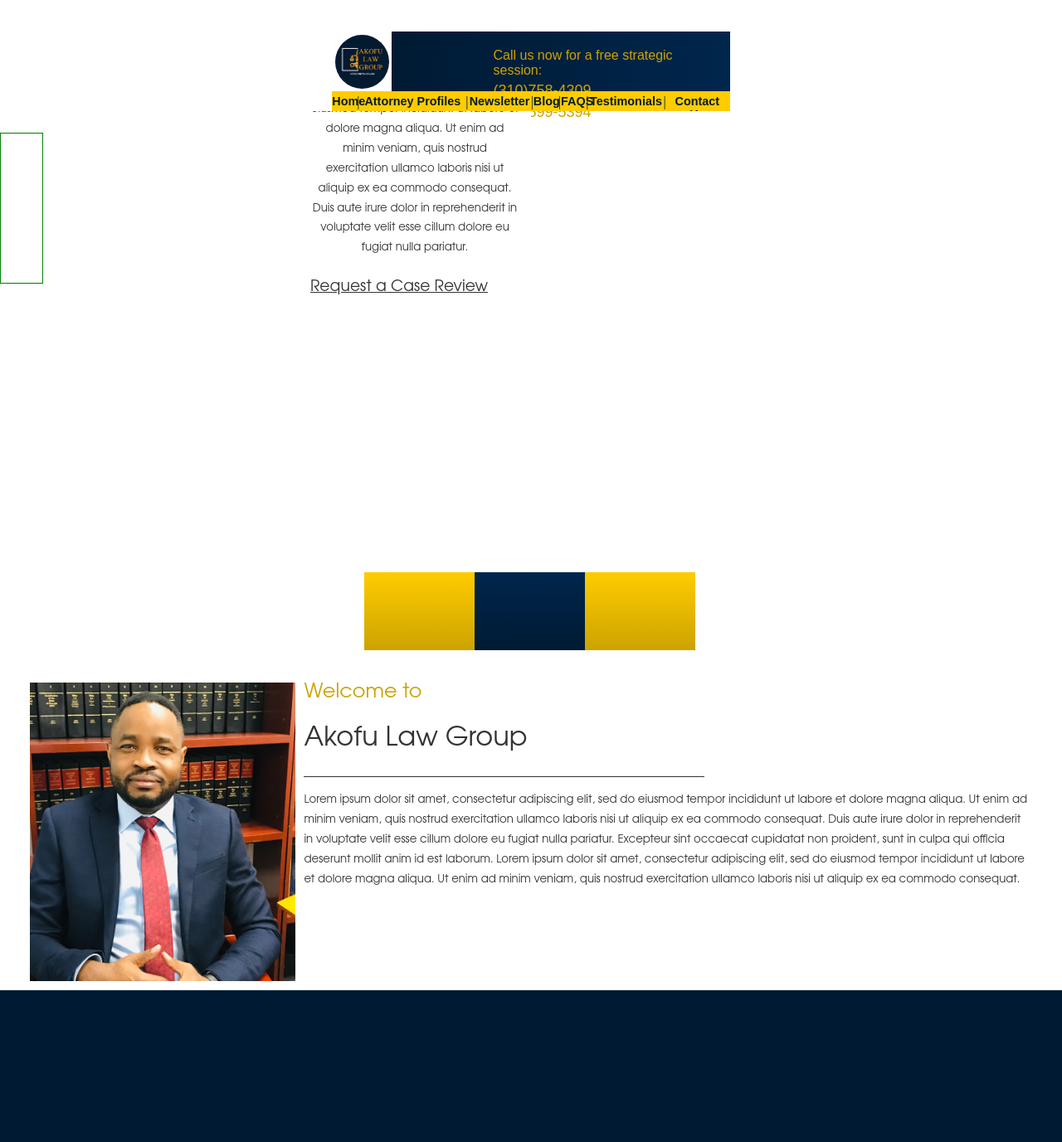
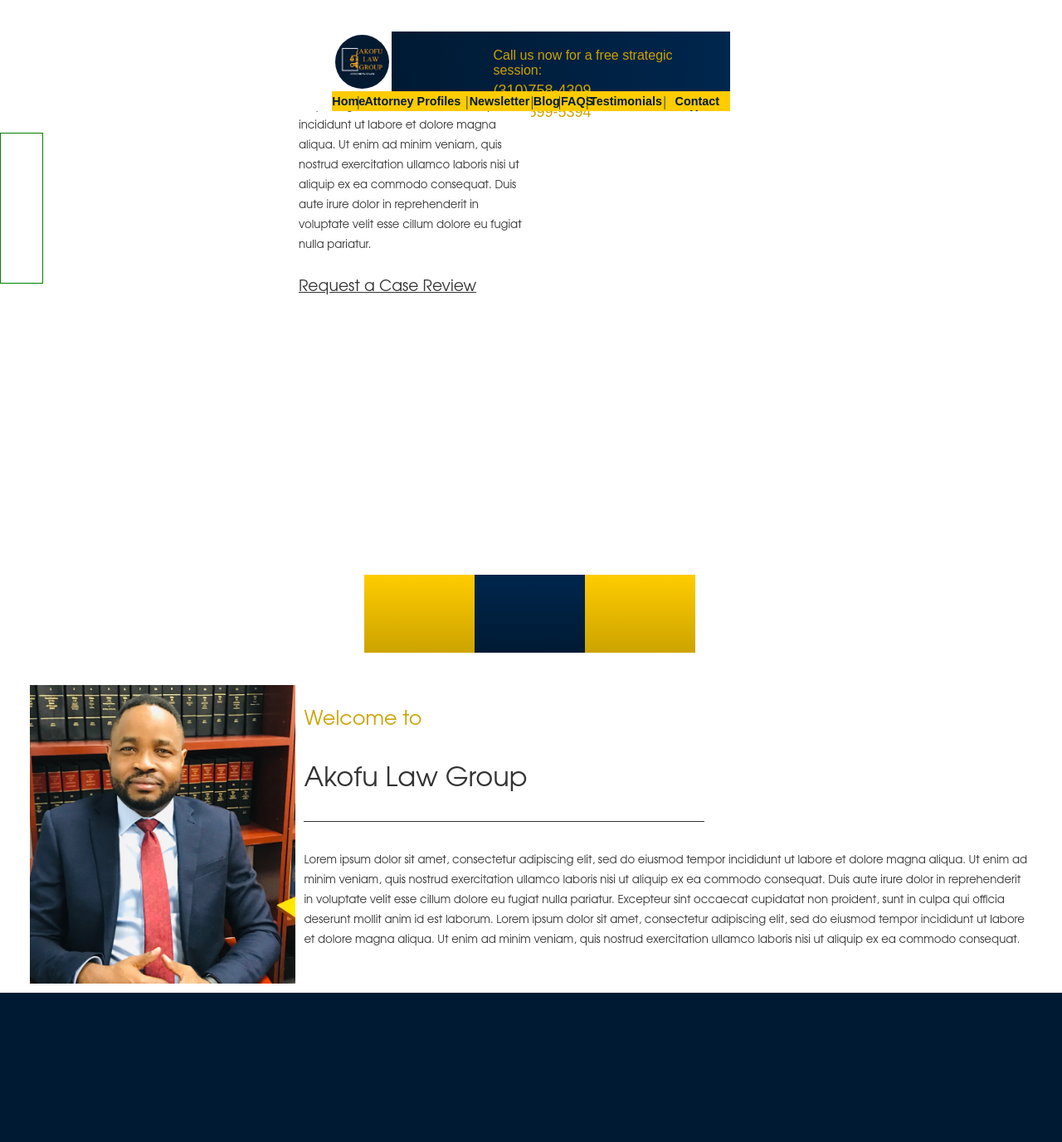
Before and after one commit to drayarms/ALG, a PHP site: page / in a window 1280 px wide. Shown: the top 1377 px of the page at 83% size. Run offline with PHP 8.4, Linux system fonts and the light colour scheme; some libraries are stand-ins or nearby versions.

Commit message:
Add statements class and streamline all statements

```diff
--- a/css/style.css
+++ b/css/style.css
@@ -132,21 +132,21 @@ html{
 
 .content #attorney_panel #law_office_details h1{
 	/*position:relative;top:8%;*/
-	padding:0;
-	margin:0;/*Padding and margin set to 0 to prevent spaces in ancestors*/
-	line-height:1.8;
-	font-family: Avantgarde, TeX Gyre Adventor, URW Gothic L, sans-serif;
-	font-weight:390;
+	/*padding:0;*/
+	/*margin:0;*//*Padding and margin set to 0 to prevent spaces in ancestors*/
+	/*line-height:1.8;*/
+	/*font-family: Avantgarde, TeX Gyre Adventor, URW Gothic L, sans-serif;*/
+	/*font-weight:390;*/
 	color: rgb(51, 51, 51);
 	overflow:hidden;
 }
 
 .content #attorney_panel #law_office_details h2{
 	/*position:relative;top:8%;*/
-	padding:0;
-	margin:0;/*Padding and margin set to 0 to prevent spaces in ancestors*/
-	font-family: Avantgarde, TeX Gyre Adventor, URW Gothic L, sans-serif;
-	font-weight:190;
+	/*padding:0;*/
+	/*margin:0;*//*Padding and margin set to 0 to prevent spaces in ancestors*/
+	/*font-family: Avantgarde, TeX Gyre Adventor, URW Gothic L, sans-serif;*/
+	/*font-weight:190;*/
 	/*color: rgb(230, 184, 0);*/
 	color: rgb(204, 163, 0);
 	overflow:hidden;
@@ -154,11 +154,11 @@ html{
 
 .content #attorney_panel #law_office_details h5{
 	/*position:relative;top:8%;*/
-	padding:0;
-	margin:0;/*Padding and margin set to 0 to prevent spaces in ancestors*/
-	line-height:1.8;
-	font-family: Avantgarde, TeX Gyre Adventor, URW Gothic L, sans-serif;
-	font-weight:190;
+	/*padding:0;*/
+	/*margin:0;*//*Padding and margin set to 0 to prevent spaces in ancestors*/
+	/*line-height:1.8;*/
+	/*font-family: Avantgarde, TeX Gyre Adventor, URW Gothic L, sans-serif;*/
+	/*font-weight:190;*/
 	color: rgb(51, 51, 51);
 	overflow:hidden;
 }
@@ -200,55 +200,55 @@ html{
 }
 
 .content #mission_statement_panel_container #mission_statement_panel h1{
-	text-align:center;
-	width: fit-content;
-	margin:auto;
-	margin-top:0%;
-	line-height:1.8;
-	font-family: Avantgarde, TeX Gyre Adventor, URW Gothic L, sans-serif;
-	font-weight:190;
+	/*text-align:center;*/
+	/*width: fit-content;*/
+	/*margin:auto;*/
+	/*margin-top:0%;*/
+	/*line-height:1.8;*/
+	/*font-family: Avantgarde, TeX Gyre Adventor, URW Gothic L, sans-serif;*/
+	/*font-weight:190;*/
 	color: rgb(204, 163, 0);
 	/*border:1px dotted green;*/
 }
 
 .content #mission_statement_panel_container #mission_statement_panel h2{
-	text-align:center;
-	width: fit-content;
-	margin:auto;
+	/*text-align:center;*/
+	/*width: fit-content;*/
+	/*margin:auto;	*/
 	margin-top:8%;
-	line-height:1.8;
-	font-family: Avantgarde, TeX Gyre Adventor, URW Gothic L, sans-serif;
-	font-weight:190;
+	/*line-height:1.8;*/
+	/*font-family: Avantgarde, TeX Gyre Adventor, URW Gothic L, sans-serif;*/
+	/*font-weight:190;*/
 	color: rgb(51, 51, 51);
 
 }
 
 .content #mission_statement_panel_container #mission_statement_panel h3 a{
-	text-align:center;
-	width: fit-content;
-	margin:auto;
+	/*text-align:center;*/
+	/*width: fit-content;*/
+	/*margin:auto;	*/
 	margin-top:8%;
-	line-height:1.8;
-	font-family: Avantgarde, TeX Gyre Adventor, URW Gothic L, sans-serif;
-	font-weight:190;
+	/*line-height:1.8;*/
+	/*font-family: Avantgarde, TeX Gyre Adventor, URW Gothic L, sans-serif;*/
+	/*font-weight:190;*/
 	color: rgb(51, 51, 51);
 	text-decoration: underline;
-	padding-left:5%;
-	padding-right:5%;
+	/*padding-left:5%;*/
+	/*padding-right:5%;	*/
 }
 
 .content #mission_statement_panel_container #mission_statement_panel h5{
-	text-align:center;
-	width: fit-content;
-	margin:auto;
+	/*text-align:center;*/
+	/*width: fit-content;*/
+	/*margin:auto;	*/
 	margin-top:7%;
-	line-height:1.8;
-	font-family: Avantgarde, TeX Gyre Adventor, URW Gothic L, sans-serif;
-	font-weight:190;
+	/*line-height:1.8;*/
+	/*font-family: Avantgarde, TeX Gyre Adventor, URW Gothic L, sans-serif;*/
+	/*font-weight:190;*/
 	color: rgb(51, 51, 51);
 	/*border:1px dotted blue;*/
-	padding-left:5%;
-	padding-right:5%;
+	/*padding-left:5%;*/
+	/*padding-right:5%;*/
 }
 
 .content .specialties_panel{
@@ -777,6 +781,53 @@ border:1px solid red;
 }
 
 
+.statements h1{
+	/*text-align:left;*/
+	width: fit-content;
+	/*margin:auto;*/
+	line-height:1.8;
+	font-family: Avantgarde, TeX Gyre Adventor, URW Gothic L, sans-serif;
+	font-weight:190;
+	/*border:1px dotted blue;*/
+}
+
+.statements h2{
+	/*text-align:left;*/
+	width: fit-content;
+	/*margin:auto;*/
+	line-height:1.8;
+	font-family: Avantgarde, TeX Gyre Adventor, URW Gothic L, sans-serif;
+	font-weight:190;
+	/*border:1px dotted blue;*/
+}
+
+.statements h3 a{
+	/*text-align:left;*/
+	width: fit-content;
+	/*margin:auto;*/
+	line-height:1.8;
+	font-family: Avantgarde, TeX Gyre Adventor, URW Gothic L, sans-serif;
+	font-weight:190;
+	text-decoration: underline;
+	/*padding-left:5%;
+	padding-right:5%;*/
+	/*border:1px dotted blue;*/
+}
+
+.statements h5{
+	/*text-align:left;*/
+	width: fit-content;
+	/*margin:auto;*/
+	margin-top:4%;
+	line-height:1.8;
+	font-family: Avantgarde, TeX Gyre Adventor, URW Gothic L, sans-serif;
+	font-weight:190;
+	color: rgb(51, 51, 51);
+	/*border:1px dotted blue;*/
+	/*padding-left:5%;
+	padding-right:5%;*/
+}
+
 /*#header-nav .header-nav-list .nav-down-img{
 
   cursor:pointer;
@@ -821,3 +872,25 @@ border:1px solid red;
 	height:20px;
 	background:yellow;
 }
+
+
+
+/* width */
+::-webkit-scrollbar {
+  width: 20px;
+}
+
+/* Track */
+::-webkit-scrollbar-track {
+  background: #00264d;
+}
+
+/* Handle */
+::-webkit-scrollbar-thumb {
+  background: #b3b3b3;
+}
+
+/* Handle on hover */
+::-webkit-scrollbar-thumb:hover {
+  background: #ba2d8b;
+}
--- a/index.html
+++ b/index.html
@@ -171,7 +171,7 @@
 			</div>-->
 
 			<div id = "mission_statement_panel_container" style = "">
-				<div id = "mission_statement_panel">
+				<div id = "mission_statement_panel" class = "statements" style = "">
 					<h2>Complex Cases. Exceptional Results.</h2>
 					<h1>A Tradition of Success.</h1>
 					<h5>
@@ -198,7 +198,7 @@
 					<img id = "attorney_photo" style = "" src="images/background_images/ifanglawyer1.jpeg" alt="Smiling Lawyer">
 				</div>
 
-				<div id = "law_office_details" style = "background:none;overflow:hidden">
+				<div id = "law_office_details" class = "statements" style = "background:none;overflow:hidden">
 
 					<!--<p style = "background-color:yellow;margin:0;padding:0;overflow:hidden">
 						Lorem ipsum dolor sit amet, consectetur adipiscing elit, sed do eiusmod
@@ -410,7 +410,7 @@
 					</div>
 				</div>
 				<div class = "footer_mission_statement_panel" style = "">
-					<div class = "footer_mission_statement" style = "">
+					<div class = "footer_mission_statement statements" style = "">
 						<h2>Our Commitment</h2>
 						<h1>Mission Statement</h1>
 						<h5>
--- a/js/rebuild_content.js
+++ b/js/rebuild_content.js
@@ -141,6 +141,30 @@ function color_specialty_boxes(){
 	$(".specialty_box1").css("background-image", "linear-gradient(to bottom, "+theme_gold2+","+theme_gold1+")");
 	$(".specialty_box2").css("background-image", "linear-gradient(to bottom, "+theme_darkblue2+","+theme_darkblue1+")");
 	$(".specialty_box3").css("background-image", "linear-gradient(to bottom, "+theme_gold2+","+theme_gold1+")");
+}
+
+
+
+function restyle_statements(resize_level){
+	if(resize_level <= 2){
+		$(".statements h1").css("text-align", "left");
+		$(".statements h1").css("margin-left", "0");
+		$(".statements h2").css("text-align", "left");
+		$(".statements h2").css("margin-left", "0");
+		$(".statements h3 a").css("text-align", "left");
+		$(".statements h3 a").css("margin-left", "0");
+		$(".statements h5").css("text-align", "left");
+		$(".statements h5").css("margin-left", "0");
+	}else{//Collapse
+		$(".statements h1").css("text-align", "center");
+		$(".statements h1").css("margin", "auto");
+		$(".statements h2").css("text-align", "center");
+		$(".statements h2").css("margin", "auto");
+		$(".statements h3 a").css("text-align", "center");
+		$(".statements h3 a").css("margin", "auto");
+		$(".statements h5").css("text-align", "center");
+		$(".statements h5").css("margin", "auto");
+	}
 }
 
 
@@ -529,6 +553,7 @@ function rebuild_content(resize_level, window_width){
 	rebuild_attorney_panel(resize_level, window_width);
 	rebuild_contact_panel(resize_level, window_width);
 
+	restyle_statements(resize_level,);
 	color_specialty_boxes();
 
 	/*
```
Also changed, not shown: other parts of css/style.css (+34 -30 lines).
